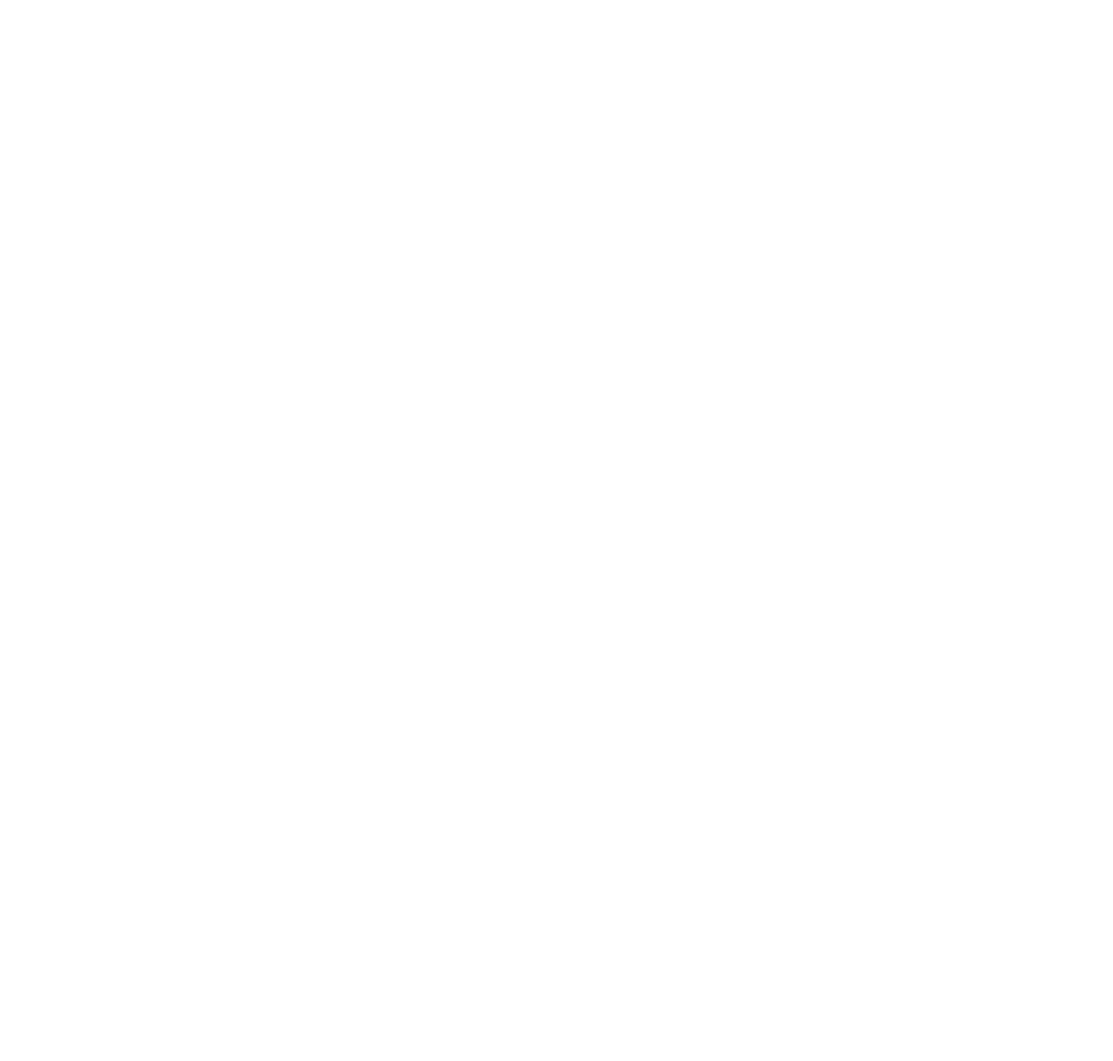
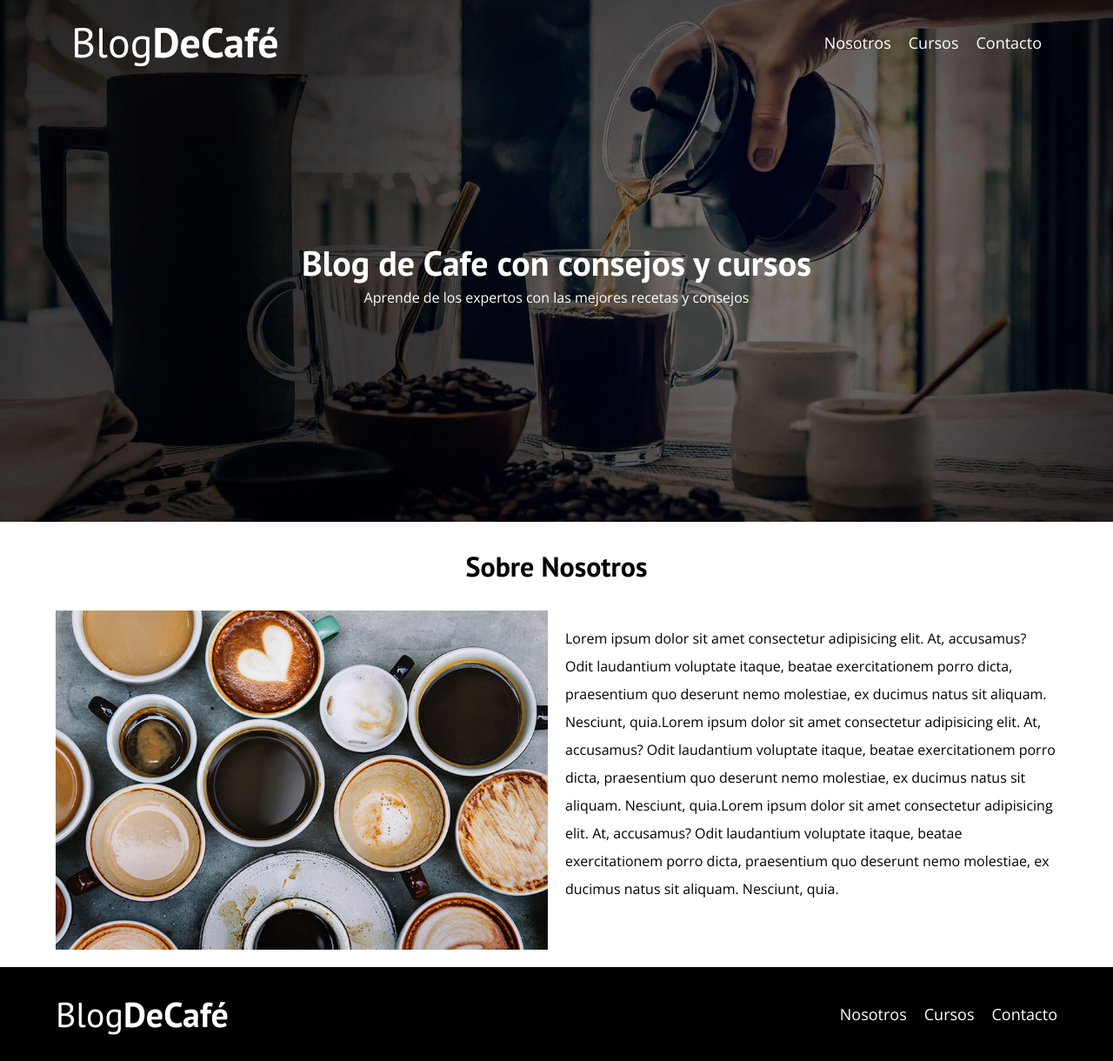
Before and after one commit to AlejandroSDValle/BlogDeCafe, a plain HTML site: page nosotros.html in a window 1280 px wide. Shown: the whole page at 87% size. Before the commit the page ends 800 px from the top, so only its background shows below. Drawn offline with nearby package versions, Linux system fonts and the light colour scheme.

Commit message:
Pagina de nosotros

```diff
--- a/css/style.css
+++ b/css/style.css
@@ -193,3 +193,11 @@ img {
     padding: 3rem 0;
     margin-top: 2rem;
 }
+
+@media (min-width: 768px) {
+   .nosotros{
+    display: grid;
+    grid-template-columns: repeat(2,1fr);
+    gap: 2rem;
+   }
+}
--- a/nosotros.html
+++ b/nosotros.html
@@ -0,0 +1,76 @@
+<!DOCTYPE html>
+<html lang="en">
+<head>
+    <meta charset="UTF-8">
+    <meta name="viewport" content="width=device-width, initial-scale=1.0">
+    <title>BlogDeCafé</title>
+    <meta name="description" content="Página web de blog de café">
+
+    <!-- Prefetch -->
+    <link rel="prefetch" href="nosotros.html" as="document">
+
+    <!-- Preload -->
+    <link rel="preload" href="css/normalize.css" as="style">
+    <link rel="stylesheet" href="css/normalize.css">
+
+    <link rel="preload" href="https://fonts.googleapis.com/css2?family=Open+Sans&family=PT+Sans:wght@400;700&display=swap"  crossorigin="crossorigin" as="font">
+    <link href="https://fonts.googleapis.com/css2?family=Open+Sans&family=PT+Sans:wght@400;700&display=swap" rel="stylesheet">
+
+    <link rel="preload" href="css/style.css" as="style">
+    <link rel="stylesheet" href="css/style.css">
+</head>
+<body>
+
+    <header class="header">
+
+        <div class="contenedor barra">
+            <a href="index.html" class="logo">
+                <h1 class="logo__nombre no-margin centrar-texto">Blog<span class="logo__bold">DeCafé</span></h1>
+            </a>
+
+            <nav class="navegacion">
+                <a class="navegacion__enlace" href="nosotros.html">Nosotros</a>
+                <a class="navegacion__enlace" href="cursos.html">Cursos</a>
+                <a class="navegacion__enlace" href="contacto.html">Contacto</a>
+            </nav>
+        </div>
+
+        <div class="header__texto">
+            <h2 class="no-margin">Blog de Cafe con consejos y cursos</h2>
+            <p class="no-margin">Aprende de los expertos con las mejores recetas y consejos</p>
+        </div>
+    </header>
+
+    <main class="contenedor">
+        <h3 class="centrar-texto">Sobre Nosotros</h3>
+
+        <div class="nosotros">
+            <img src="img/nosotros.jpg" alt="Imagen blog" class="nosotros__imagen">
+
+            <p>Lorem ipsum dolor sit amet consectetur adipisicing elit. At, accusamus? Odit laudantium voluptate itaque,
+                beatae exercitationem porro dicta, praesentium quo deserunt nemo molestiae, ex ducimus natus sit aliquam.
+                Nesciunt, quia.Lorem ipsum dolor sit amet consectetur adipisicing elit. At, accusamus? Odit laudantium voluptate itaque,
+                beatae exercitationem porro dicta, praesentium quo deserunt nemo molestiae, ex ducimus natus sit aliquam.
+                Nesciunt, quia.Lorem ipsum dolor sit amet consectetur adipisicing elit. At, accusamus? Odit laudantium voluptate itaque,
+                beatae exercitationem porro dicta, praesentium quo deserunt nemo molestiae, ex ducimus natus sit aliquam.
+                Nesciunt, quia.</p>
+
+        </div>
+    </main>
+
+    <footer class="footer">
+        <div class="contenedor barra">
+            <a href="index.html" class="logo">
+                <h2 class="logo__nombre no-margin centrar-texto">Blog<span class="logo__bold">DeCafé</span></h2>
+            </a>
+
+            <nav class="navegacion">
+                <a class="navegacion__enlace" href="nosotros.html">Nosotros</a>
+                <a class="navegacion__enlace" href="cursos.html">Cursos</a>
+                <a class="navegacion__enlace" href="contacto.html">Contacto</a>
+            </nav>
+        </div>
+    </footer>
+
+</body>
+</html>
```
